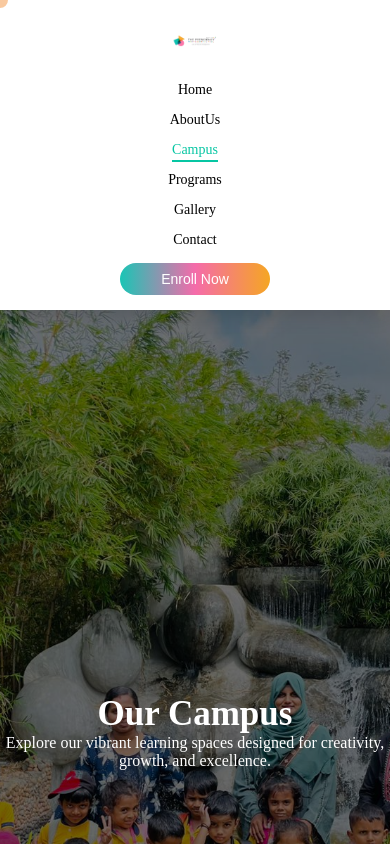
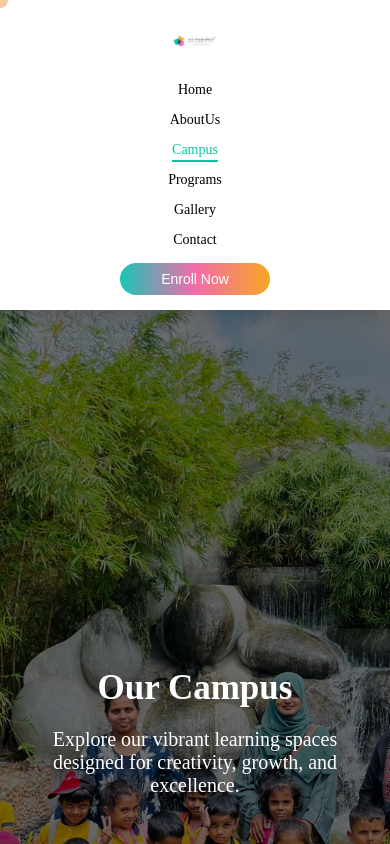
Before and after one commit to rajalingamg-12/Presidency_pro, a React (Create React App) app: page /campuses in a window 390 px wide. Shown: the top 844 px of the page. Built offline with nearby package versions, Linux system fonts and the light colour scheme.

Commit message:
Updated campuses.css file with animation

```diff
--- a/src/pages/campuses/Campuses.css
+++ b/src/pages/campuses/Campuses.css
@@ -20,6 +20,53 @@
 
 .campus-overlay h1 {
   font-size: 55px;
+}
+/* Typing animation for paragraph */
+.campus-overlay p {
+  font-size: 20px;
+  margin-top: 20px;
+  overflow: hidden;
+  white-space: nowrap;
+  border-right: 3px solid white;
+  width: 0;
+  animation: typing 4s steps(55, end) forwards,
+             blink 0.8s infinite;
+}
+
+/* Typing effect */
+@keyframes typing {
+  from {
+    width: 0;
+  }
+  to {
+    width: 700px;
+  }
+}
+@media (max-width: 768px) {
+  .campus-overlay p {
+    white-space: normal;
+    border-right: none;
+    width: 90%;
+    animation: fadeUp 2s ease forwards;
+  }
+
+  @keyframes fadeUp {
+    from {
+      opacity: 0;
+      transform: translateY(20px);
+    }
+    to {
+      opacity: 1;
+      transform: translateY(0);
+    }
+  }
+}
+
+/* Cursor blink */
+@keyframes blink {
+  50% {
+    border-color: transparent;
+  }
 }
 
 .campus-intro,
```
